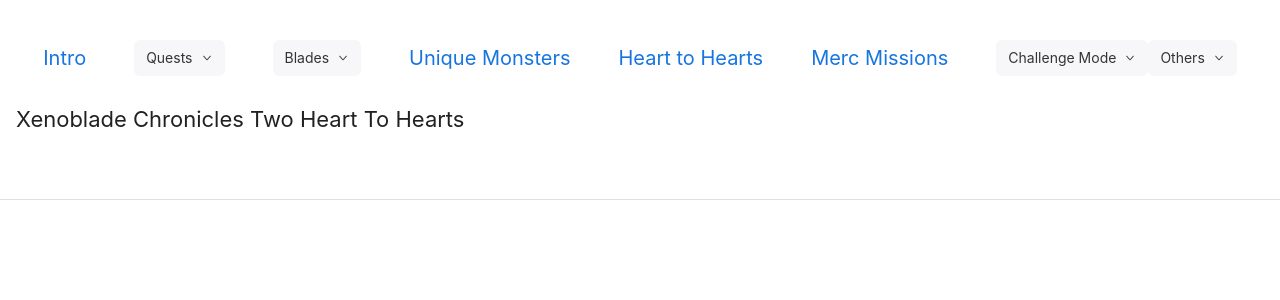
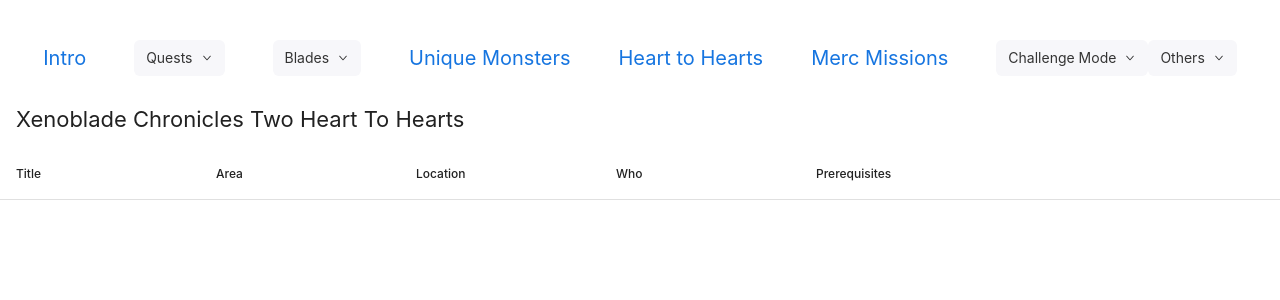
Before and after one commit to Sniffin3083/project-zohar, a React (Create React App) app: page /xeno2/hth in a window 1280 px wide. Shown: the top 300 px of the page. Built offline with nearby package versions, Linux system fonts and the light colour scheme.

Commit message:
All Heart to Heart Columns Added

```diff
--- a/src/routes/XC2/Heart.jsx
+++ b/src/routes/XC2/Heart.jsx
@@ -7,6 +7,39 @@ import XCTwoHTHData from "../../data/XC2/HTHData"
 const {useEffect} = React;
 
 const columns = [
+    {
+        name: "Title",
+        selector: row => row.title,
+        sortable: true,
+        width: "200px"
+    },
+    {
+        name: "Area",
+        selector: row => row.area,
+        sortable: true,
+        width: "200px",
+        wrap: true
+    },
+    {
+        name: "Location",
+        selector: row => row.location,
+        sortable: true,
+        width: "200px",
+        wrap: true
+    },
+    {
+        name: "Who",
+        selector: row => row.who,
+        sortable: true,
+        width: "200px",
+    },
+    {
+        name: "Prerequisites",
+        selector: row => row.prerequisites,
+        sortable: true,
+        width: "300px",
+        wrap: true,
+    }
 ];
 
 const conditionalRowStyles = [
```
